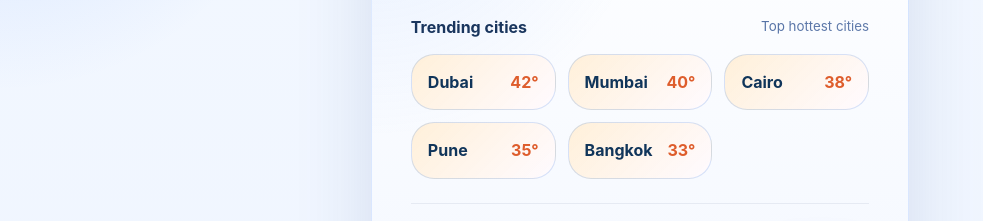
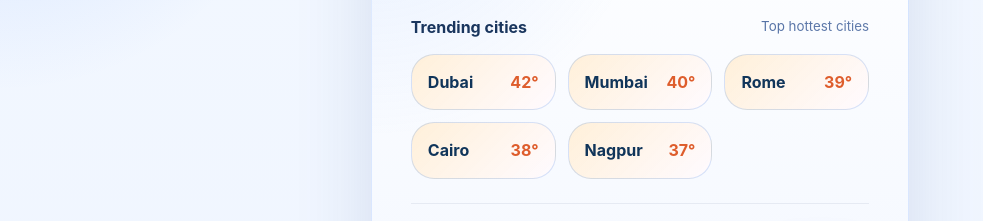
Before and after one commit to Ankush115/weather-dashboard, a React (Vite) app: page / in a window 1280 px wide. Shown: the part 216-437 px from the top of the page, without its empty margins (0-983 px from the left). Built offline with nearby package versions, Linux system fonts and the light colour scheme.

Commit message:
added more cities

```diff
--- a/src/components/weatherCities.js
+++ b/src/components/weatherCities.js
@@ -47,7 +47,7 @@
   {
     id: 6,
     city: "Pune",
-    temperature: 35,
+    temperature: 34,
     windSpeed: 10,
     humidity: 85,
     condition: "Sunny",
@@ -206,6 +206,78 @@
     condition: "Windy",
     icon: "https://cdn-icons-png.flaticon.com/512/414/414927.png",
   },
+  {
+    id: 24,
+    city: "Buenos Aires",
+    temperature: 28,
+    windSpeed: 8,
+    humidity: 75,
+    condition: "Cloudy",
+    icon: "https://cdn-icons-png.flaticon.com/512/1146/1146869.png",
+  },
+  {
+    id: 25,
+    city:"Buldhana",
+    temperature: 36,
+    windSpeed: 14,
+    humidity: 70,
+    condition: "Sunny",
+    icon: "https://cdn-icons-png.flaticon.com/512/6974/6974831.png",
+  },
+  {
+    id: 26,
+    city: "Nagpur",
+    temperature: 37,
+    windSpeed: 13,
+    humidity: 68,
+    condition: "Sunny",
+    icon: "https://cdn-icons-png.flaticon.com/512/6974/6974831.png",
+  },
+  {
+    id: 27,
+    city: "Rome",
+    temperature: 39,
+    windSpeed: 12,
+    humidity: 72,
+    condition: "Sunny",
+    icon: "https://cdn-icons-png.flaticon.com/512/6974/6974831.png",
+  } ,
+  {
+    id: 28,
+    city: "Athens",
+    temperature: 34,
+    windSpeed: 9,
+    humidity: 65,
+    condition: "Sunny",
+    icon: "https://cdn-icons-png.flaticon.com/512/6974/6974831.png",
+  },
+  {
+    id: 29,
+    city: "Vienna",
+    temperature: 19,
+    windSpeed: 11,
+    humidity: 68,
+    condition: "Cloudy",
+    icon: "https://cdn-icons-png.flaticon.com/512/1146/1146869.png",
+  },
+  {
+    id: 30,
+    city: "Zurich",
+    temperature: 16,
+    windSpeed: 10,
+    humidity: 70,
+    condition: "Foggy",
+    icon: "https://cdn-icons-png.flaticon.com/512/1197/1197100.png",
+  },
+  {
+    id: 31,
+    city: "Jalna",
+    temperature: 35,
+    windSpeed: 12,
+    humidity: 70,
+    condition: "Sunny",
+    icon: "https://cdn-icons-png.flaticon.com/512/6974/6974831.png",
+  }
 ];
 
 export default weatherData;
```
